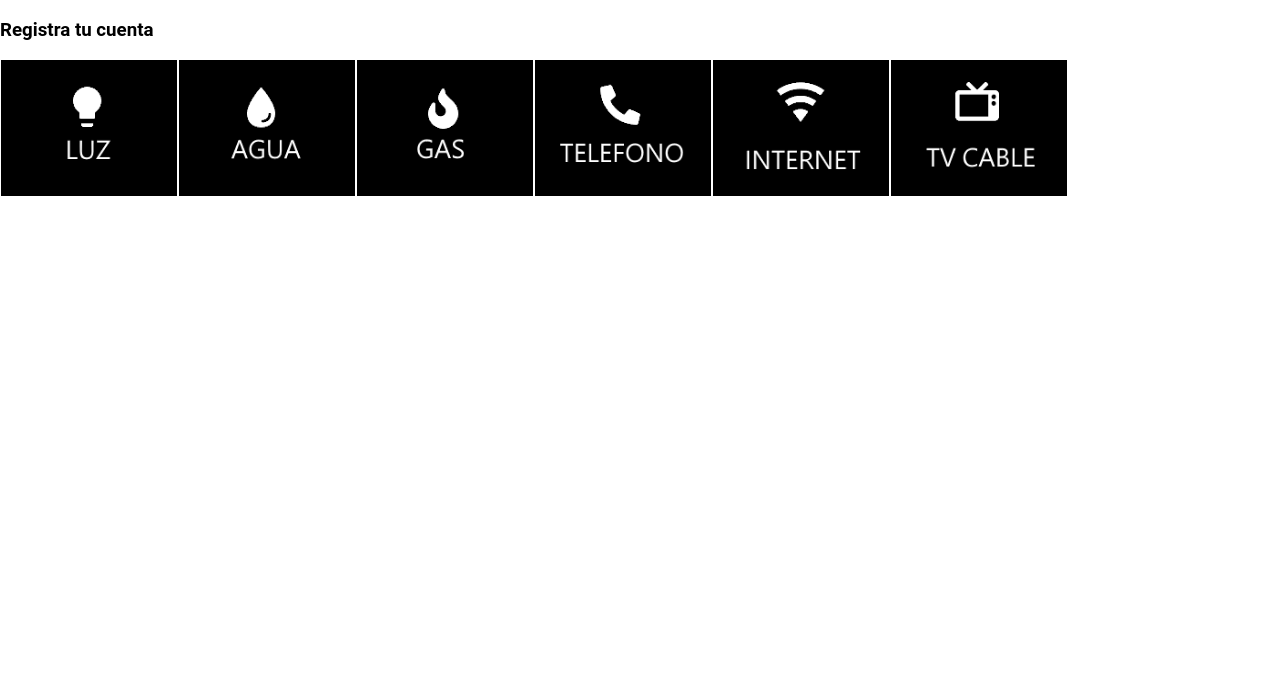
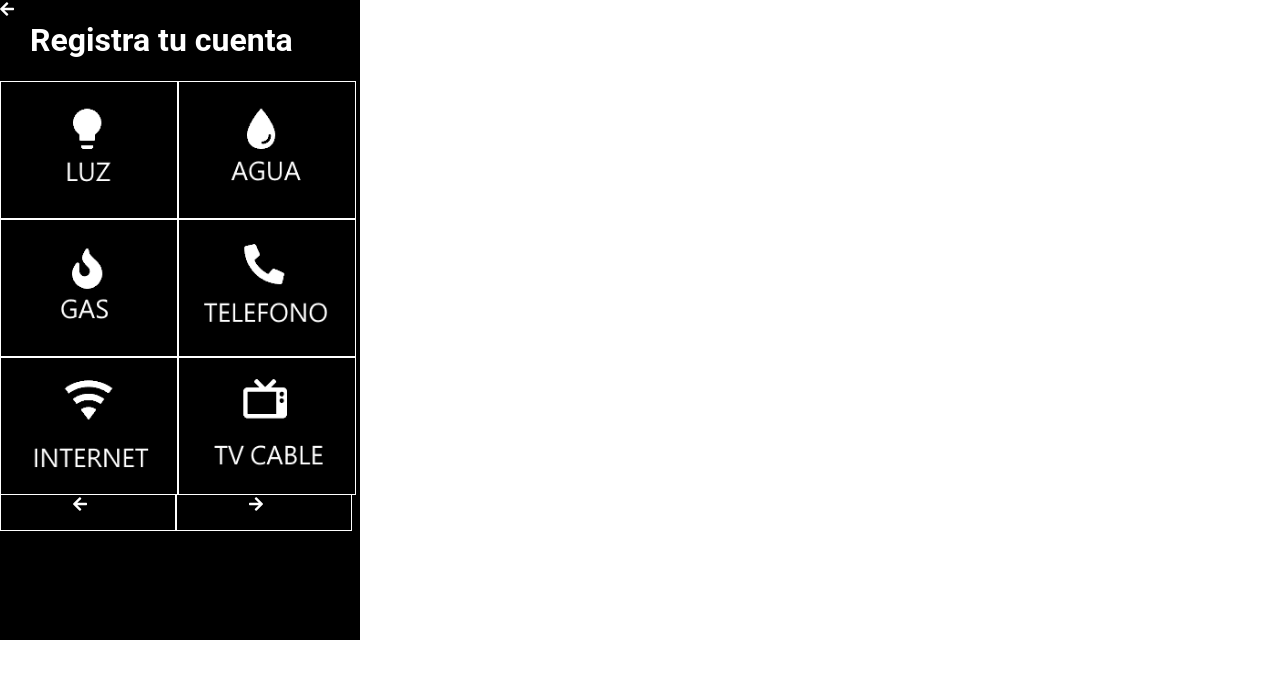
Before and after one commit to dhaarmaa/SCL011-Hackathon-Empowered-Geeks, a React (Create React App) app: page /RegistroDeCuenta in a window 1280 px wide. Shown: the top 678 px of the page. Built offline with nearby package versions, Linux system fonts and the light colour scheme; the HTML template or start-up script is replaced by a standard one.

Commit message:
css en proceso

```diff
--- a/src/assets/components/Accountmenu.jsx
+++ b/src/assets/components/Accountmenu.jsx
@@ -6,6 +6,7 @@ import telefono from '../img/telefono.png'
 import internet from '../img/internet.png'
 import tvcable from '../img/tvcable.png'
 import '../components/accountMenu.css';
+import { Link } from "react-router-dom";
 
 const accountmenu=()=>{
 
@@ -30,7 +31,13 @@ const accountmenu=()=>{
 <button className="btnAccountMenu">
   <img  src={tvcable} className="imgAccount"  alt="tvcable"/>
 </button>
+
+<div>
+<Link to="/" className="arrow"><i class="fas fa-arrow-left"></i></Link>
+<Link to ="/" className="arrow"><i class="fas fa-arrow-right"></i></Link>
+</div>
     </div>
+
 
 
 
--- a/src/assets/components/accountMenu.css
+++ b/src/assets/components/accountMenu.css
@@ -15,3 +15,11 @@
     width:164px;
 
 }
+
+.arrow{
+    box-sizing: border-box;
+    border: 1px solid #FFFFFF;
+    padding-left: 4.5em;
+    padding-right: 4.5em;
+    padding-block-end: 1em;
+}
--- a/src/assets/views/Registeraccount/Registeraccount.jsx
+++ b/src/assets/views/Registeraccount/Registeraccount.jsx
@@ -1,13 +1,16 @@
 import React, { Fragment } from 'react'
 import Accountmenu from '../../components/Accountmenu'
-import '../../../style.css';
-
+import '../Registeraccount/registeraccount.css';
+import Header from '../../components/Headline.jsx';
 
 const Registeraccount =()=>{
 return(
   <Fragment>
-     <h3>Registra tu cuenta</h3>
-     <Accountmenu/>
+
+<div className="containerTwo">
+      <Header  to="/InicioDeSeccion"name="Registra tu cuenta"/>
+      <Accountmenu/>
+      </div>
   </Fragment>
 )
 }
--- a/src/assets/views/Registeraccount/registeraccount.css
+++ b/src/assets/views/Registeraccount/registeraccount.css
@@ -0,0 +1,5 @@
+.containerOne{
+    background-color: black;
+    width:360px ;
+    height: 640px;
+}
--- a/src/assets/views/Uniqueaccount/Uniqueaccount.jsx
+++ b/src/assets/views/Uniqueaccount/Uniqueaccount.jsx
@@ -7,7 +7,7 @@ const Uniqueaccount=()=>{
   return(
     <Fragment>
       <div className="containerTwo">
-      <Header name="Pago único"/>
+      <Header  to="/InicioDeSeccion"name="Pago único"/>
       <Accountmenu/>
       </div>
 
```
